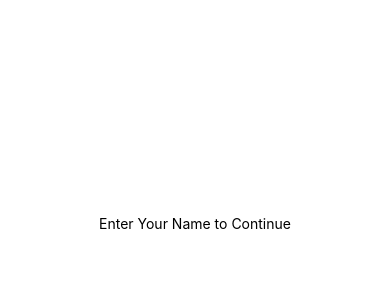
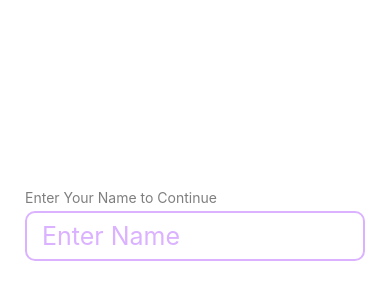
Before and after one commit to Shahriyar-Hosen/notes, a React Native app: screen / in a window 390 px wide. Shown: the part 190-490 px from the top of the page. Built offline with nearby package versions, Linux system fonts and the light colour scheme.

Commit message:
user setup done & set storage

```diff
--- a/App.js
+++ b/App.js
@@ -1,8 +1,19 @@
 import { StatusBar } from "expo-status-bar";
 import { StyleSheet, Text, View } from "react-native";
+import AsyncStorage from "@react-native-async-storage/async-storage";
 import Intro from "./app/screens/Intro";
+import { useEffect } from "react";
 
 const App = () => {
+  const findUser = async () => {
+    const result = await AsyncStorage.getItem("user");
+    console.log(result);
+  };
+
+  useEffect(() => {
+    findUser();
+  }, []);
+
   return <Intro />;
 };
 
--- a/app/components/RoundIconBtn.js
+++ b/app/components/RoundIconBtn.js
@@ -0,0 +1,27 @@
+import React from "react";
+import { StyleSheet } from "react-native";
+import { AntDesign } from "@expo/vector-icons";
+import colors from "../misc/colors";
+
+const RoundIconBtn = ({ antIconName, size, color, style, onPress }) => {
+  return (
+    <AntDesign
+      name={antIconName}
+      size={size || 24}
+      color={color || colors.LIGHT}
+      style={[styles.icon, { ...style }]}
+      onPress={onPress}
+    />
+  );
+};
+
+const styles = StyleSheet.create({
+  icon: {
+    backgroundColor: colors.PRIMARY,
+    padding: 15,
+    borderRadius: 50,
+    elevation: 5,
+  },
+});
+
+export default RoundIconBtn;
--- a/app/screens/Intro.js
+++ b/app/screens/Intro.js
@@ -1,24 +1,71 @@
-import { View, Text, StyleSheet, TextInput } from "react-native";
-import React from "react";
-import { StatusBar } from "expo-status-bar";
+import AsyncStorage from "@react-native-async-storage/async-storage";
+import React, { useState } from "react";
+import {
+  View,
+  StyleSheet,
+  Text,
+  TextInput,
+  StatusBar,
+  Dimensions,
+} from "react-native";
+import RoundIconBtn from "../components/RoundIconBtn";
+import colors from "../misc/colors";
 
-const Intro = () => {
+const Intro = ({ onFinish }) => {
+  const [name, setName] = useState("");
+
+  const handleOnChangeText = (text) => setName(text);
+
+  const handleSubmit = async () => {
+    const user = { name: name };
+    await AsyncStorage.setItem("user", JSON.stringify(user));
+    if (onFinish) onFinish();
+  };
+
   return (
     <>
       <StatusBar hidden />
       <View style={styles.container}>
-        <Text>Enter Your Name to Continue</Text>
-        <TextInput />
+        <Text style={styles.inputTitle}>Enter Your Name to Continue</Text>
+        <TextInput
+          value={name}
+          onChangeText={handleOnChangeText}
+          placeholder="Enter Name"
+          style={styles.textInput}
+        />
+
+        {/* If Text value > 3 than show Button */}
+        {name.trim().length >= 3 ? (
+          <RoundIconBtn antIconName="arrowright" onPress={handleSubmit} />
+        ) : null}
       </View>
     </>
   );
 };
 
+const width = Dimensions.get("window").width - 50;
 const styles = StyleSheet.create({
   container: {
     flex: 1,
+    justifyContent: "center",
     alignItems: "center",
-    justifyContent: "center",
+  },
+  textInput: {
+    borderWidth: 2,
+    borderColor: colors.PRIMARY,
+    color: colors.PRIMARY,
+    width,
+    height: 50,
+    borderRadius: 10,
+    paddingLeft: 15,
+    fontSize: 25,
+    marginBottom: 15,
+  },
+  inputTitle: {
+    alignSelf: "flex-start",
+    paddingLeft: 25,
+    marginBottom: 5,
+    opacity: 0.5,
   },
 });
 
--- a/package.json
+++ b/package.json
@@ -9,6 +9,7 @@
     "web": "expo start --web"
   },
   "dependencies": {
+    "@react-native-async-storage/async-storage": "^1.17.10",
     "expo": "~46.0.16",
     "expo-status-bar": "~1.4.0",
     "react": "18.0.0",
```
Also changed, not shown: 1 other file (tests, documents, lock files or other folders).
